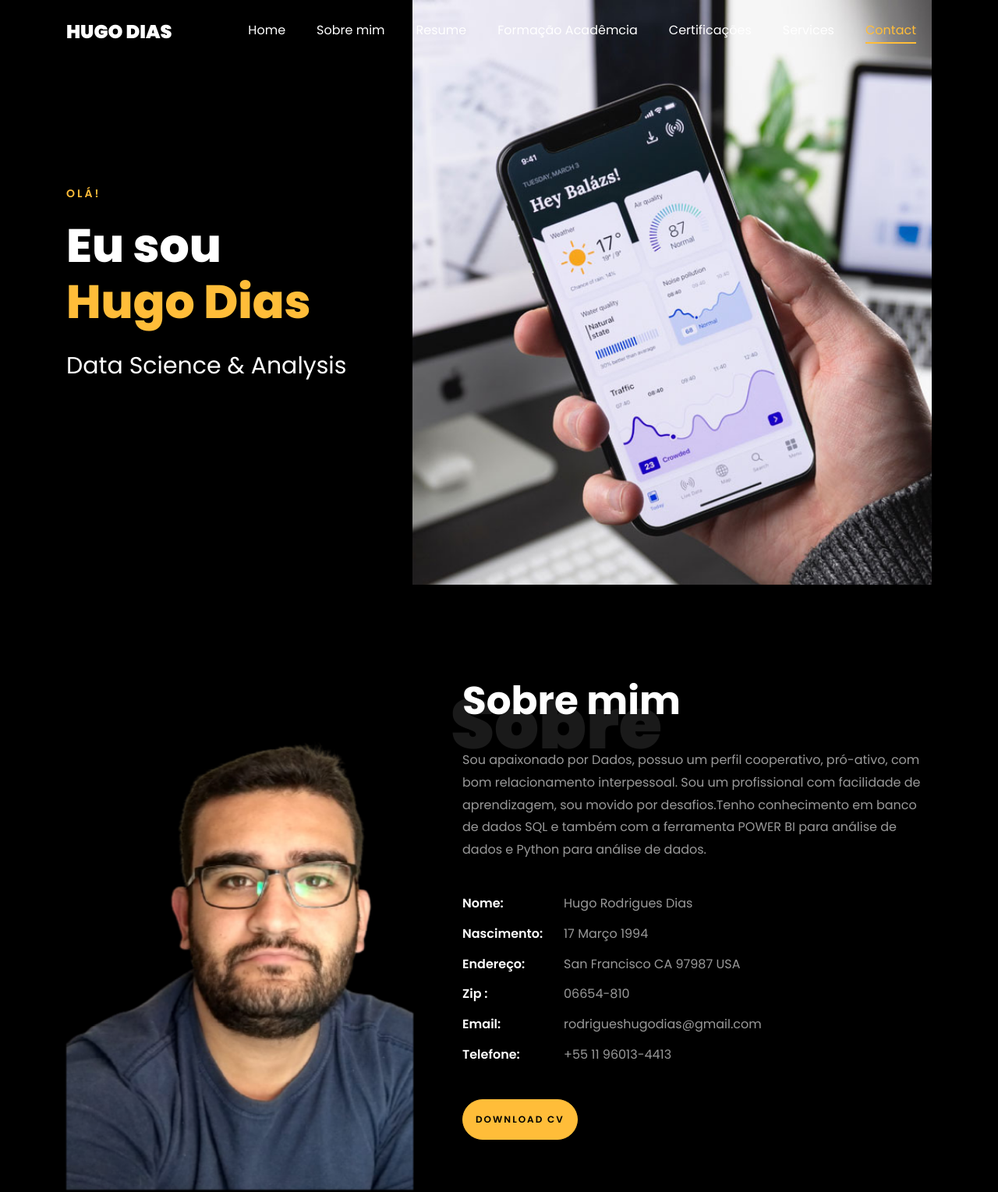
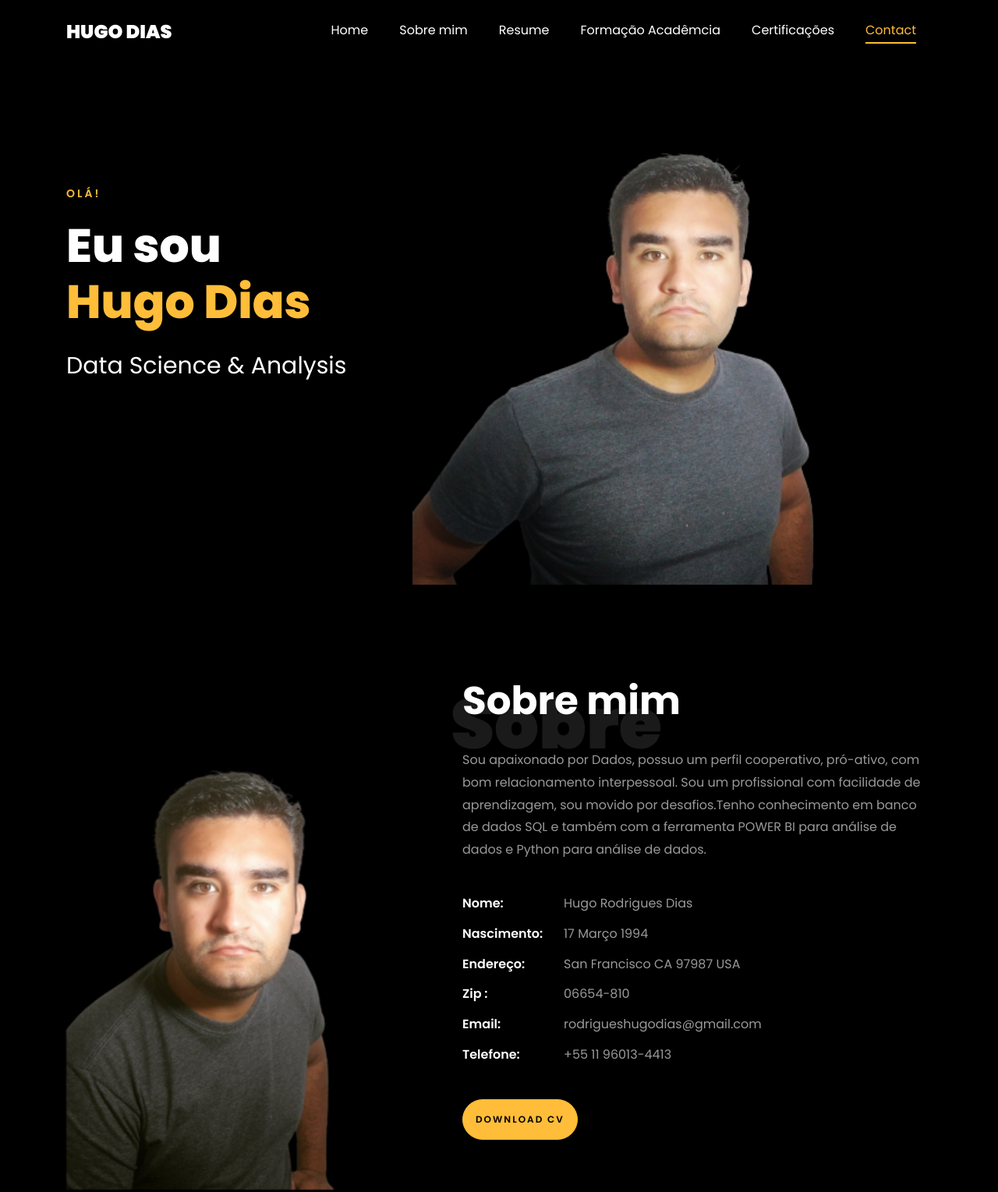
Before and after one commit to Nokard/hugo.github.io, a plain HTML site: page index.html in a window 1280 px wide. Shown: the top 1529 px of the page at 78% size. Drawn offline with Linux system fonts and the light colour scheme; files whose address does not match are found by name.

Commit message:
algumas alteracoes
algumas alteracoes

```diff
--- a/index.html
+++ b/index.html
@@ -4,7 +4,7 @@
     <title>Welcome - Hugo Dias</title>
     <meta charset="utf-8">
     <meta name="viewport" content="width=device-width, initial-scale=1, shrink-to-fit=no">
-
+    <link rel="shortcut icon" href="images/flavicon.png" />
     <link href="https://fonts.googleapis.com/css?family=Poppins:100,200,300,400,500,600,700,800,900" rel="stylesheet">
 
     <link rel="stylesheet" href="css/open-iconic-bootstrap.min.css">
@@ -39,7 +39,7 @@
 			  <li class="nav-item"><a href="#resume-section" class="nav-link"><span>Resume</span></a></li>
 			  <li class="nav-item"><a href="#Academica-section" class="nav-link"><span>Formação Acadêmcia</span></a></li>
 			  <li class="nav-item"><a href="#Certificações-section" class="nav-link"><span>Certificações</span></a></li>
-			  <li class="nav-item"><a href="#services-section" class="nav-link"><span>Services</span></a></li>
+			  <!-- <li class="nav-item"><a href="#services-section" class="nav-link"><span>Services</span></a></li> -->
 	          <li class="nav-item"><a href="#contact-section" class="nav-link"><span>Contact</span></a></li>
 	        </ul>
 	      </div>
@@ -51,7 +51,7 @@
 	      	<div class="overlay"></div>
 	        <div class="container">
 	          <div class="row d-md-flex no-gutters slider-text align-items-end justify-content-end" data-scrollax-parent="true">
-	          	<div class="one-third js-fullheight order-md-last img" style="background-image:url(images/project-6.jpg);">
+	          	<div class="one-third js-fullheight order-md-last img" style="background-image:url(images/hugo3.png);">
 	          		<div class="overlay"></div>
 	          	</div>
 		          <div class="one-forth d-flex  align-items-center ftco-animate" data-scrollax=" properties: { translateY: '70%' }">
@@ -91,7 +91,7 @@
     			<div class="col-md-6 col-lg-5 d-flex">
     				<div class="img-about img d-flex align-items-stretch">
     					<div class="overlay"></div>
-	    				<div class="img d-flex align-self-stretch align-items-center" style="background-image:url(images/hugo-image.png);">
+	    				<div class="img d-flex align-self-stretch align-items-center" style="background-image:url(images/hugo2.png);">
 	    				</div>
     				</div>
     			</div>
```
Also changed, not shown: images/2.1.2.jpg (deleted), images/2.1.png (deleted), images/2.jpeg (deleted), images/flavicon.png (added), images/hugo.png (renamed from images/hugo-image.png), images/hugo2.png (added), images/hugo3.png (added).
